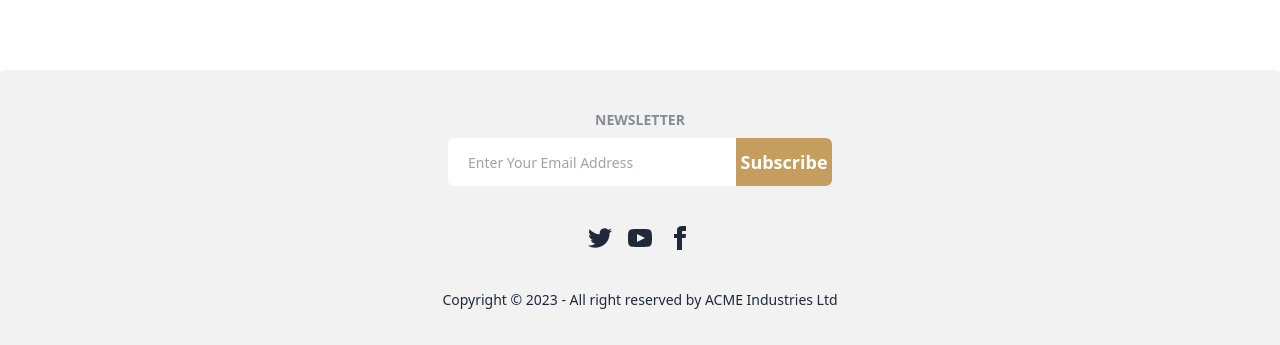
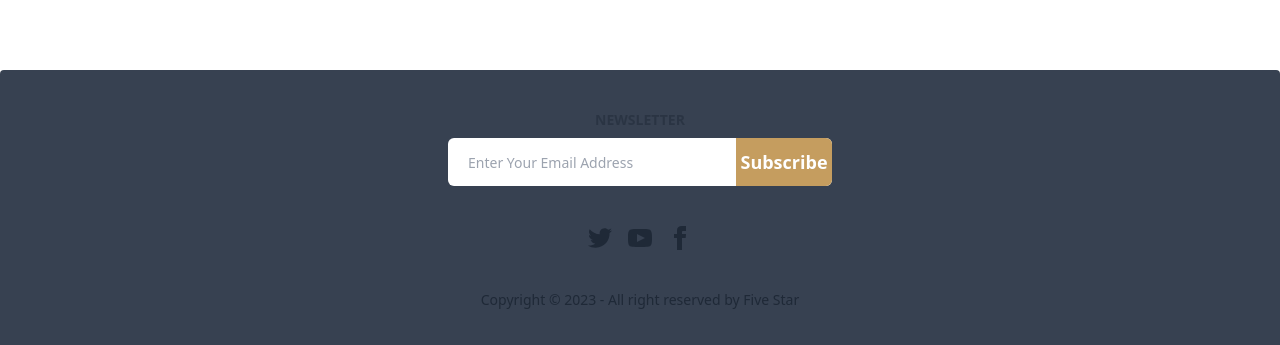
Before and after one commit to shahadat74238/hotel_booking_client_site, a React (Vite) app: page /about in a window 1280 px wide. Shown: the part 1252-1597 px from the top of the page. Built offline with nearby package versions, Linux system fonts and the light colour scheme; no server answers.

Commit message:
modify footer section

```diff
--- a/src/Components/Footer/Footer.jsx
+++ b/src/Components/Footer/Footer.jsx
@@ -3,7 +3,7 @@ import Subscription from "../../Pages/Home/Subscription";
 const Footer = () => {
   return (
     <div>
-      <footer className="footer footer-center p-10 bg-base-200 text-base-content rounded mt-20">
+      <footer className="footer footer-center p-10 bg-gray-700 text-base-content rounded mt-20">
         <nav>
           <Subscription />
         </nav>
@@ -45,7 +45,7 @@ const Footer = () => {
           </div>
         </nav>
         <aside>
-          <p>Copyright © 2023 - All right reserved by ACME Industries Ltd</p>
+          <p>Copyright © 2023 - All right reserved by Five Star</p>
         </aside>
       </footer>
     </div>
```
